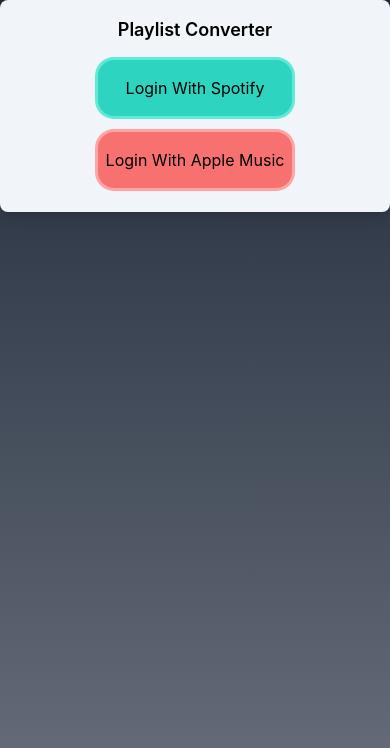
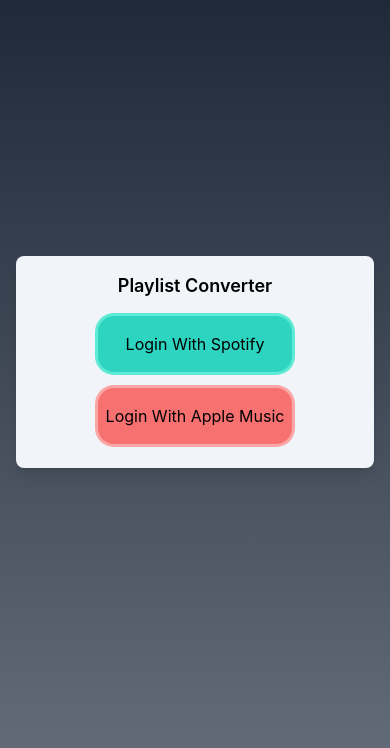
Before and after one commit to jonebdev/spotifyAppleMusicConverter, a React (Create React App) app in the folder frontend/: page / in a window 390 px wide. Shown: the top 748 px of the page. Built offline with nearby package versions, Linux system fonts and the light colour scheme; no server answers.

Commit message:
#14 translate down and add margin on sides for mobile

```diff
--- a/frontend/src/App.js
+++ b/frontend/src/App.js
@@ -8,8 +8,8 @@
 function App(musicInstance) {
   return (
     <>
-      <div className="bg-gradient-to-b from-gray-800 to-gray-500 min-h-screen">
-        <div className="md:container md:mx-auto bg-slate-100 rounded-lg shadow-lg outline-1 p-4">
+      <div className="bg-gradient-to-b from-gray-800 to-gray-500 min-h-screen ">
+        <div className="md:container md:mx-auto bg-slate-100 rounded-lg shadow-lg outline-1 p-4 translate-y-64 mx-4">
           <CookiesProvider>
             <BrowserRouter>
               <Routes>
```
